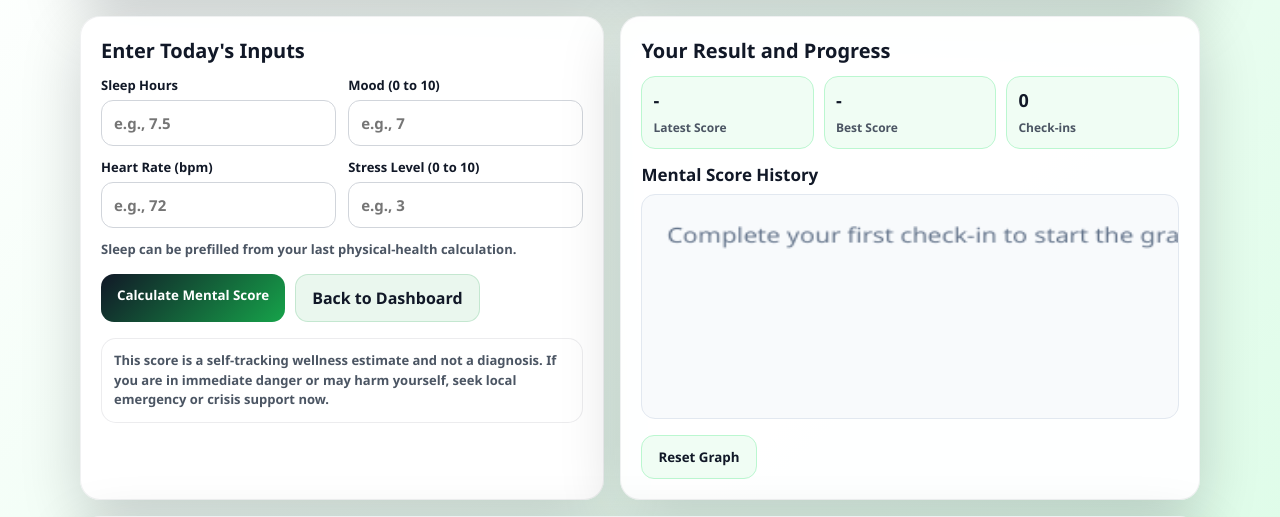
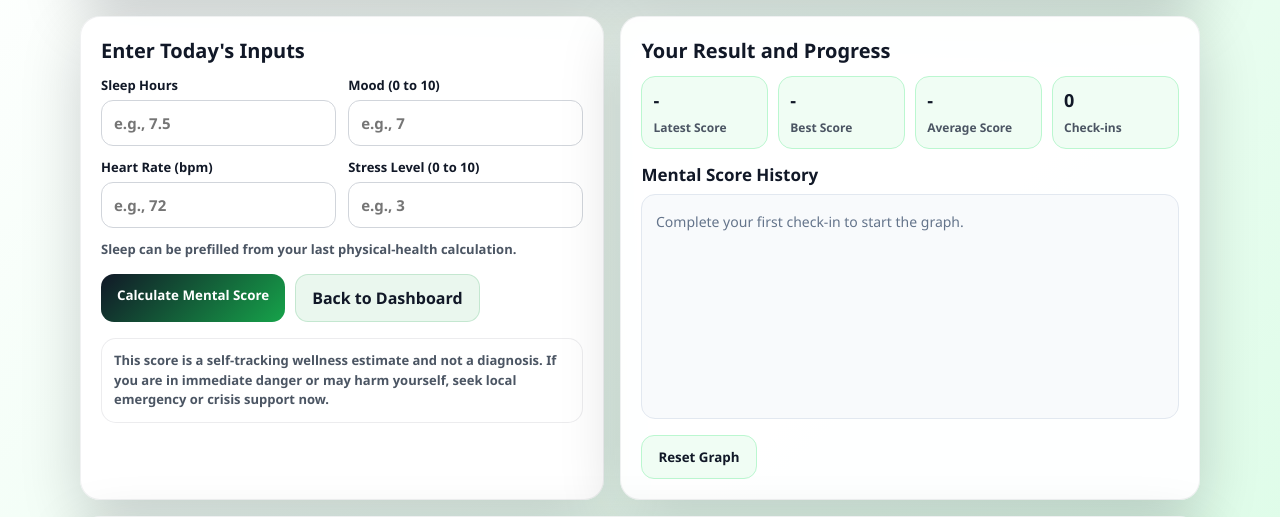
Before and after one commit to nagaraj2215/FULLSTACK-PBL, a Django app: template fullstack_prj/templates/mental.html in a window 1280 px wide. Shown: the part 143-660 px from the top of the page. Run offline with Django 5.2, Linux system fonts and the light colour scheme; the template is opened without the code that fills it, so the values that code supplies are empty.

Commit message:
feat: improve mental progress summary

```diff
--- a/fullstack_prj/hello/tests.py
+++ b/fullstack_prj/hello/tests.py
@@ -261,6 +261,8 @@ class MentalHealthCalculationTests(TestCase):
         self.assertContains(response, 'Mental Health Score: 98/100')
         self.assertContains(response, 'Doing Well')
         self.assertContains(response, 'Mental Score History')
+        self.assertContains(response, 'Average Score')
+        self.assertContains(response, 'aria-label="Mental score history chart"')
 
     def test_incomplete_or_invalid_mental_input_is_not_saved(self):
         self._log_in()
--- a/fullstack_prj/templates/mental.html
+++ b/fullstack_prj/templates/mental.html
@@ -82,7 +82,7 @@
     .btn.primary{background:linear-gradient(135deg,#111827,#16a34a);color:#fff;}
     .btn.ghost{background:rgba(22,163,74,.09);border:1px solid rgba(22,163,74,.18);color:var(--primary);}
     .btn.danger{background:#f0fdf4;border:1px solid #bbf7d0;color:#111827;}
-    .summary{display:grid;gap:10px;grid-template-columns:repeat(3,1fr);margin-bottom:14px;}
+    .summary{display:grid;gap:10px;grid-template-columns:repeat(4,1fr);margin-bottom:14px;}
     .pill{background:var(--soft);border:1px solid #bbf7d0;border-radius:14px;padding:11px;}
     .pill b{color:var(--primary);display:block;font-size:18px;margin-bottom:3px;}
     .pill span{color:var(--muted);font-size:12px;font-weight:800;}
@@ -172,9 +172,10 @@
 
       <section class="card">
         <h2>Your Result and Progress</h2>
-        <div class="summary">
+        <div class="summary" aria-live="polite">
           <div class="pill"><b id="lastScore">-</b><span>Latest Score</span></div>
           <div class="pill"><b id="bestScore">-</b><span>Best Score</span></div>
+          <div class="pill"><b id="averageScore">-</b><span>Average Score</span></div>
           <div class="pill"><b id="entryCount">0</b><span>Check-ins</span></div>
         </div>
 
@@ -201,7 +202,7 @@
 
         <div class="chart-title">Mental Score History</div>
         <div class="chart-frame">
-          <canvas id="mentalScoreChart"></canvas>
+          <canvas id="mentalScoreChart" aria-label="Mental score history chart" role="img"></canvas>
         </div>
         <form method="POST" action="/mental/reset/" class="actions">
           {% csrf_token %}
@@ -238,11 +239,16 @@
       });
       const latest = data.length ? data[data.length - 1] : null;
       const best = data.length ? Math.max(...data) : null;
+      const average = data.length
+        ? Math.round(data.reduce((total, score) => total + score, 0) / data.length)
+        : null;
       const lastEl = document.getElementById('lastScore');
       const bestEl = document.getElementById('bestScore');
+      const averageEl = document.getElementById('averageScore');
       const countEl = document.getElementById('entryCount');
       if (lastEl) lastEl.textContent = latest === null ? '-' : `${latest}/100`;
       if (bestEl) bestEl.textContent = best === null ? '-' : `${best}/100`;
+      if (averageEl) averageEl.textContent = average === null ? '-' : `${average}/100`;
       if (countEl) countEl.textContent = String(data.length);
 
       const canvas = document.getElementById('mentalScoreChart');
@@ -297,6 +303,8 @@
         ctx.stroke();
       } else if (canvas) {
         const ctx = canvas.getContext('2d');
+        canvas.width = canvas.clientWidth || 480;
+        canvas.height = canvas.clientHeight || 225;
         ctx.font = '14px "Segoe UI", Arial, sans-serif';
         ctx.fillStyle = '#64748b';
         ctx.fillText('Complete your first check-in to start the graph.', 14, 32);
```
